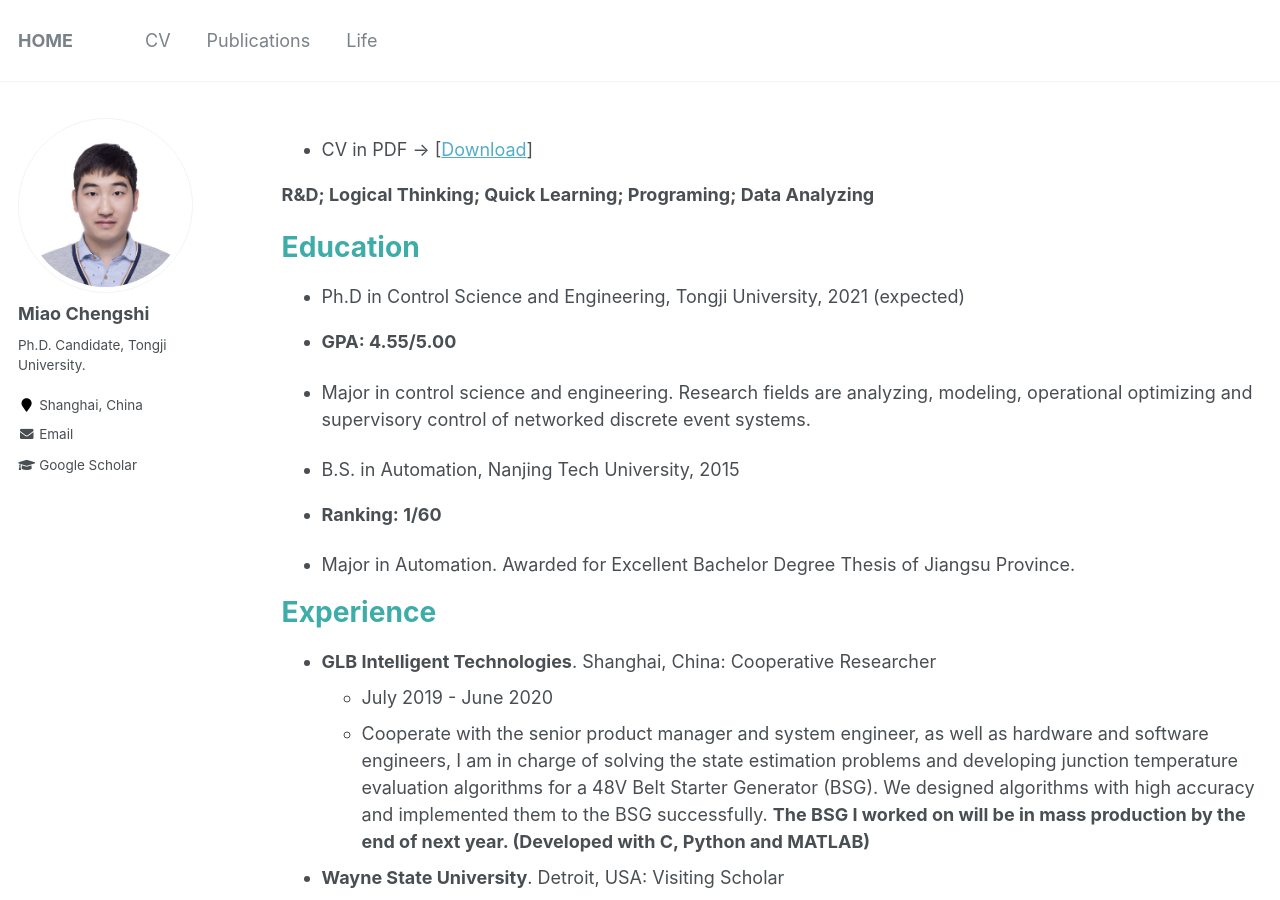
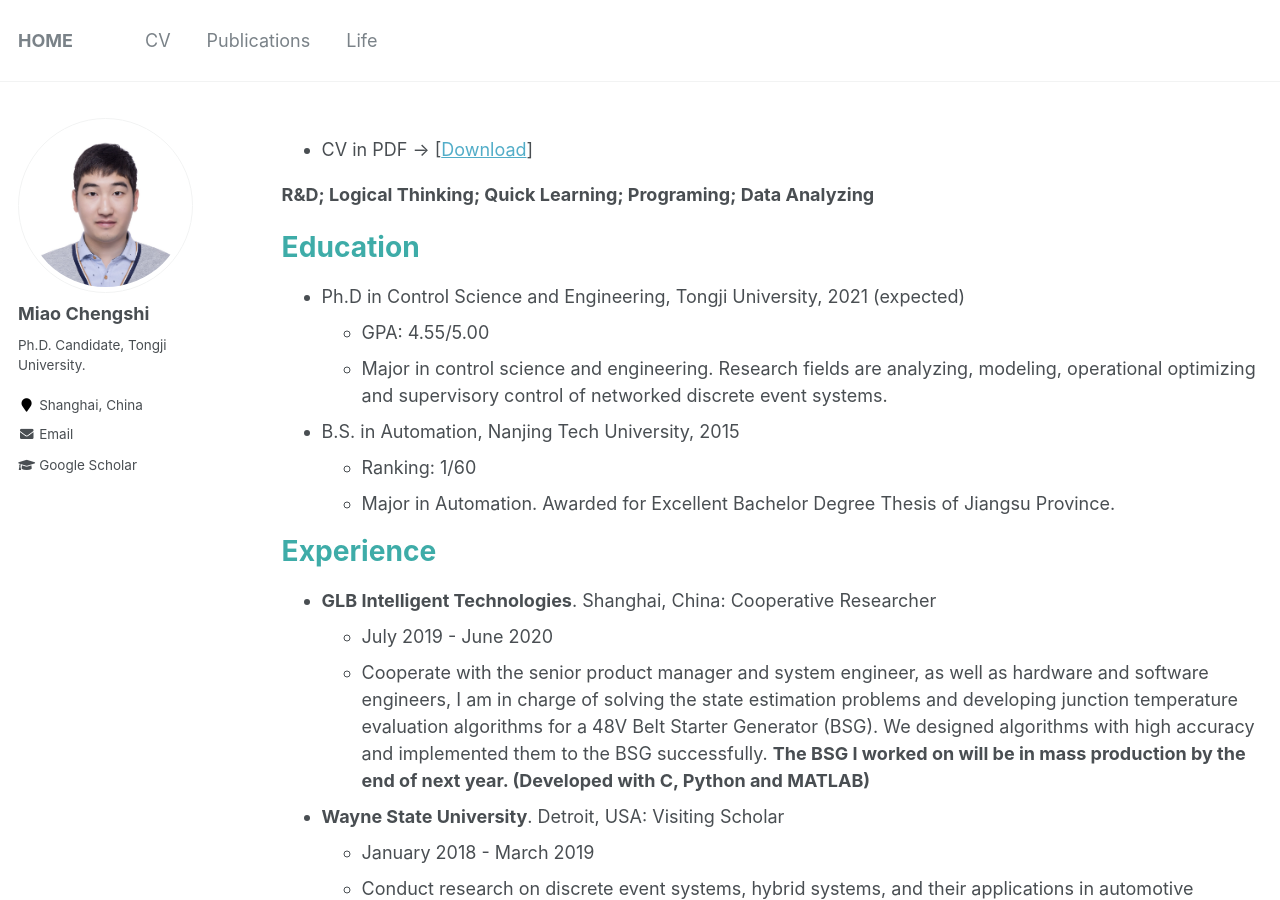
Before and after one commit to miaochengshi/miaochengshi.github.io, a Jekyll site: the page built from _pages/cv.md, in a window 1280 px wide and 900 px high. Built offline with Jekyll 4.4.1, drawn with Linux system fonts in a browser that asks for light colours.

Commit message:
Update cv.md

```diff
--- a/_pages/cv.md
+++ b/_pages/cv.md
@@ -14,15 +14,13 @@ redirect_from:
 Education
 ======
 * Ph.D in Control Science and Engineering, Tongji University, 2021 (expected)
-* **GPA: 4.55/5.00**
-
-* Major in control science and engineering. Research fields are analyzing, modeling, operational
+  * GPA: 4.55/5.00
+  * Major in control science and engineering. Research fields are analyzing, modeling, operational
 optimizing and supervisory control of networked discrete event systems.
 
 * B.S. in Automation, Nanjing Tech University, 2015
-* **Ranking: 1/60**
-
-* Major in Automation. Awarded for Excellent Bachelor Degree Thesis of Jiangsu Province.
+  * Ranking: 1/60
+  * Major in Automation. Awarded for Excellent Bachelor Degree Thesis of Jiangsu Province.
 
 
 Experience
```
